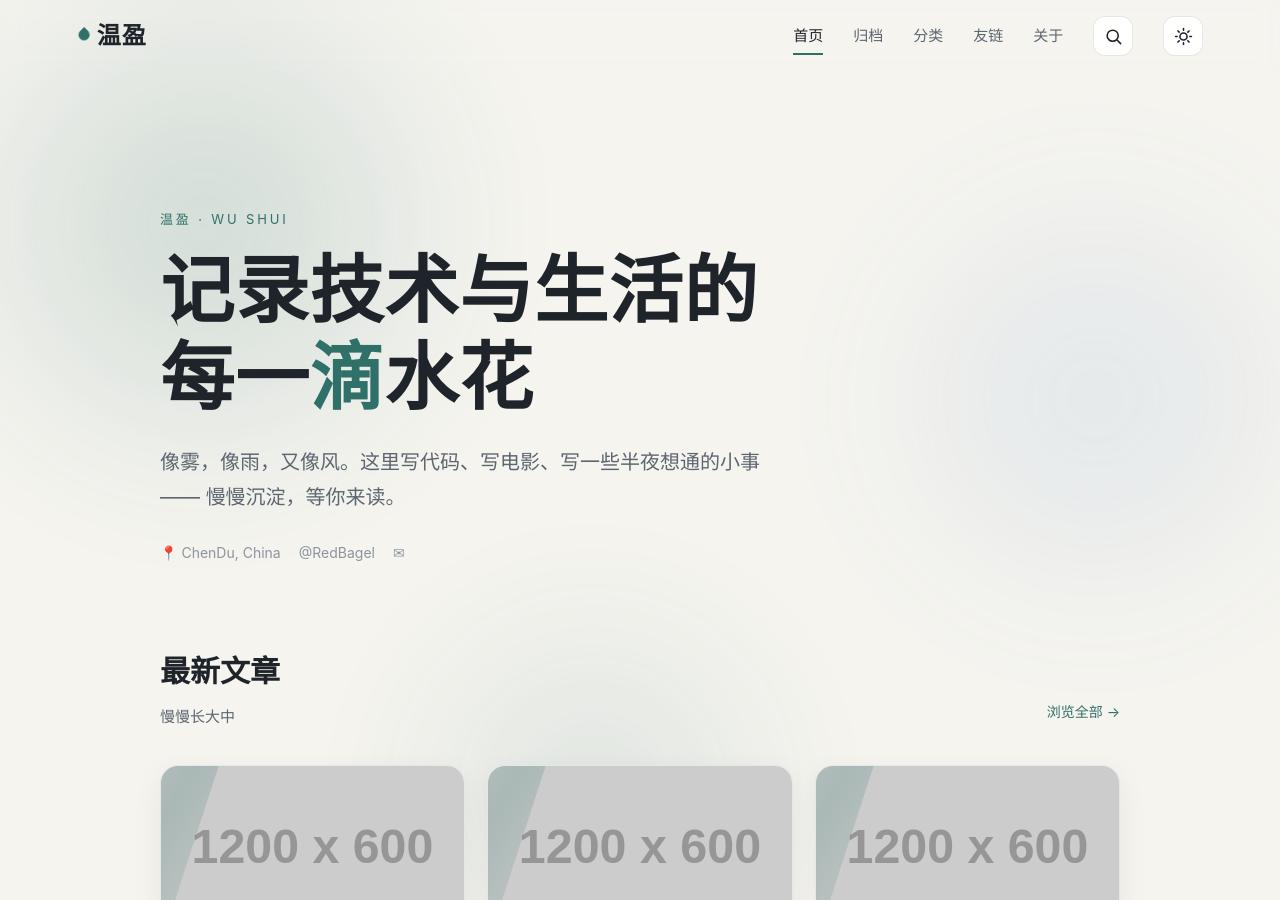
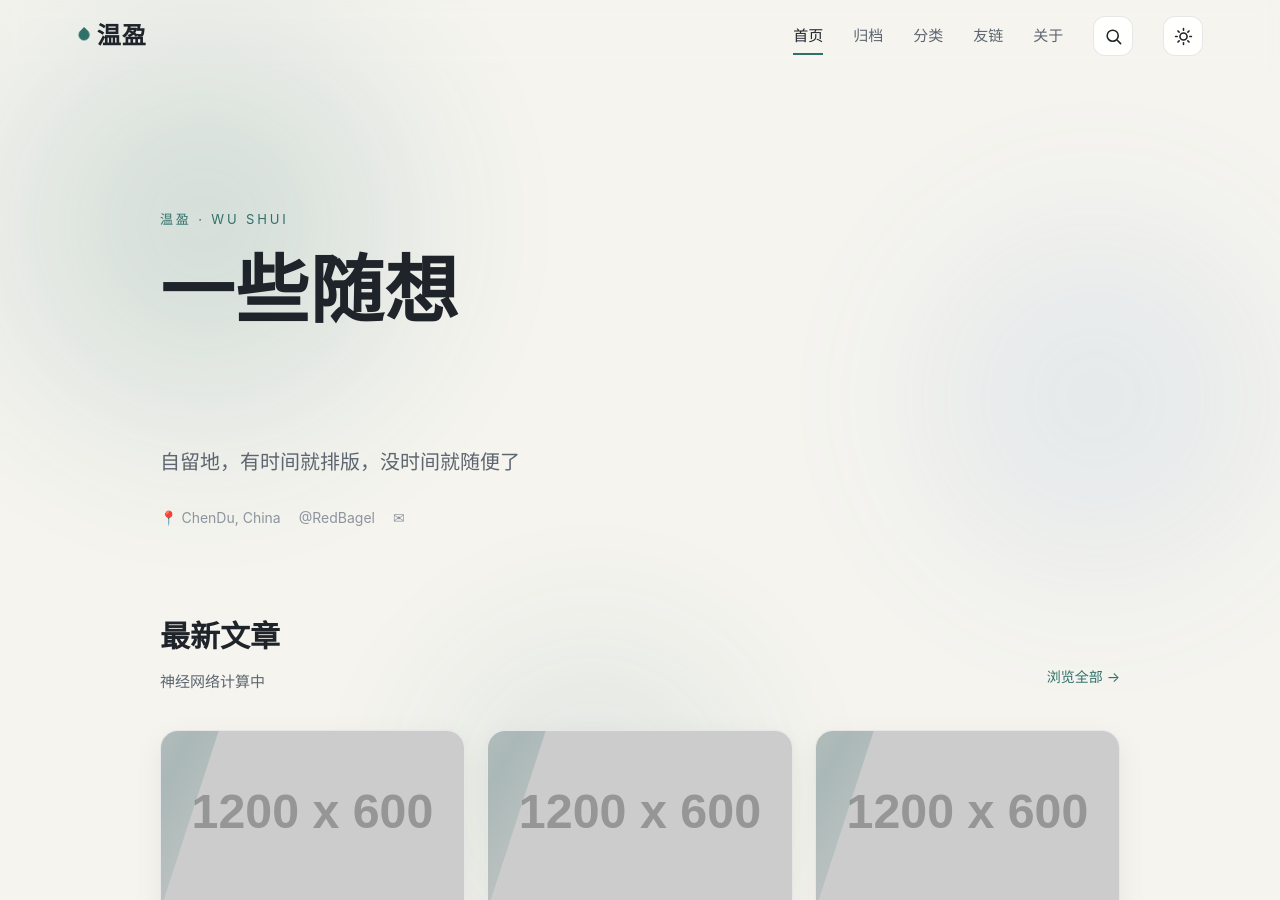
Before and after one commit to RedBagel/RedBagel.github.io, a Jekyll site: the page built from index.html, in a window 1280 px wide and 900 px high. Built offline with Jekyll 4.4.1, drawn with Linux system fonts in a browser that asks for light colours; a style sheet for code colours, icons or effects is not loaded.

Commit message:
Update index.html

```diff
--- a/index.html
+++ b/index.html
@@ -8,10 +8,10 @@ comments: false
 <section class="hero wrap">
   <div class="eyebrow">{{ site.title }} · WU SHUI</div>
   <h1>
-    <span class="ln"><span>记录技术与生活的</span></span>
-    <span class="ln"><span>每一<span class="accent-ink">滴</span>水花</span></span>
+    <span class="ln"><span>一些随想</span></span>
+    <span class="ln"><span><span class="accent-ink"></span></span></span>
   </h1>
-  <p class="sub">像雾，像雨，又像风。这里写代码、写电影、写一些半夜想通的小事 —— 慢慢沉淀，等你来读。</p>
+  <p class="sub">自留地，有时间就排版，没时间就随便了</p>
   <div class="meta">
     <span>📍 {{ site.location }}</span>
     <a href="https://github.com/{{ site.github_username }}" target="_blank" rel="noopener">@{{ site.github_username }}</a>
@@ -23,7 +23,7 @@ comments: false
   <div class="sec-head" data-reveal>
     <div>
       <h2 class="sec-title">最新文章</h2>
-      <p class="sec-sub">慢慢长大中</p>
+      <p class="sec-sub">神经网络计算中</p>
     </div>
     <a class="more-link" href="/archives/" data-ripple>浏览全部 →</a>
   </div>
```
